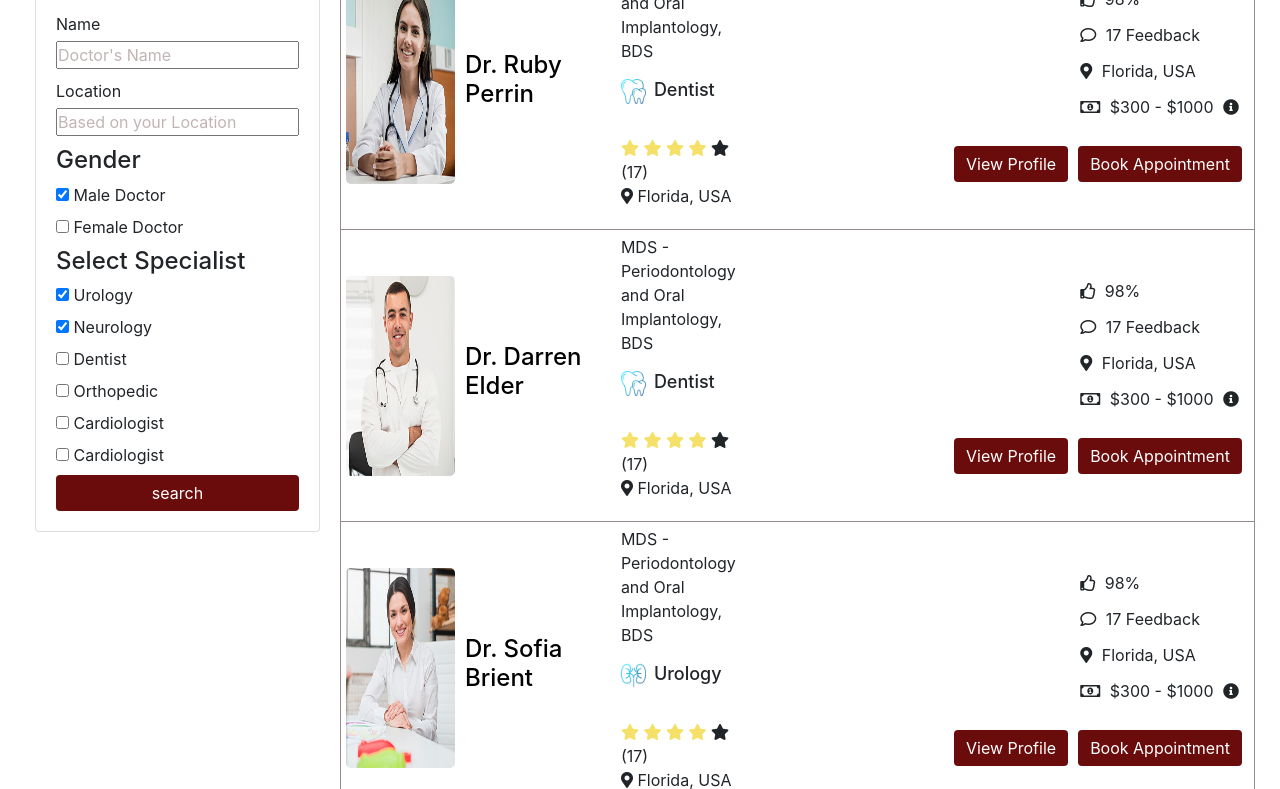
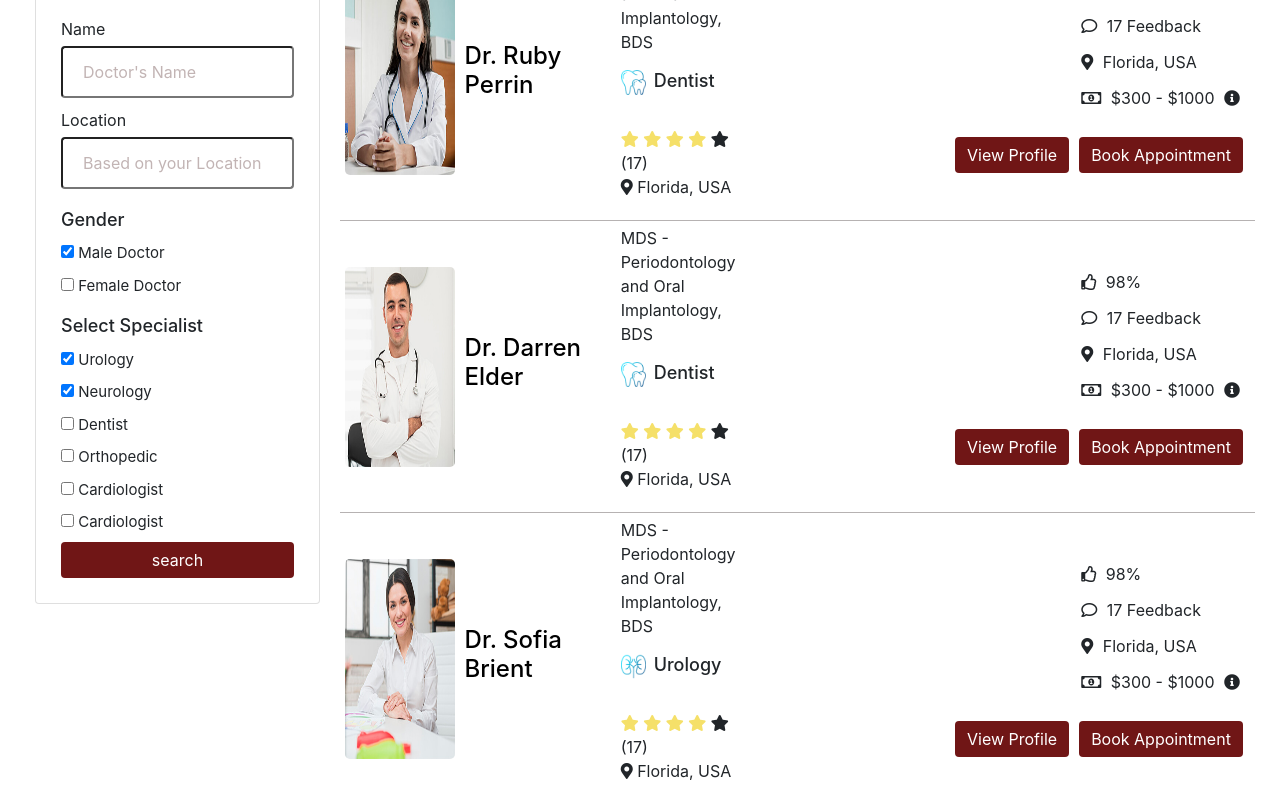
Before and after one commit to Geek-a-Byte/BD-Health, a plain HTML site: page findadoc2.html in a window 1280 px wide. Shown: the part 198-987 px from the top of the page. Drawn offline with nearby package versions, Linux system fonts and the light colour scheme.

Commit message:
prefinal2

```diff
--- a/findadoc2.html
+++ b/findadoc2.html
@@ -190,7 +190,7 @@
                                 <div>
                                     <p class="name_check" style="margin-bottom: 5px;">Location
                                     </p>
-                                    <input type="text" name="Name" style="margin-bottom:10px; width: 100%;" placeholder="Based on your Location">
+                                    <input type="text" style="margin-bottom:10px; width: 100%;" placeholder="Based on your Location">
                                 </div>
                                 <h4>Gender</h4>
                                 <div>
@@ -259,7 +259,6 @@
                             <table id="myTable">
 
                                 <tr>
-
                                           <div class="doc-info-left" style="display: flex;" >
                                             <td style="margin-right: 20px;">
                                             <div class="doctor-img">
--- a/js/main.js
+++ b/js/main.js
@@ -45,10 +45,8 @@
            password: patientpassword.value,
 
 
-
-
          });
-
+      //  window.alert("SignUp SuccessFul");
        window.location.reload()
 
   });
--- a/stylesheets/findADoc.css
+++ b/stylesheets/findADoc.css
@@ -4,16 +4,21 @@
 }
 
 table tr {
+  padding: 10px;
+  /*top right bottom left*/
   border-style: solid;
-  border-color: rgb(150, 137, 137);
-  border-width: 0.1px;
+  border-color: rgb(182, 178, 178);
+  border-width: 0px 0px 0.1rem 0px;
+  padding: 10px;
   overflow-x: hidden;
+  margin: 5px;
 }
+
 table td {
   padding: 5px;
 }
 table {
-  margin-top: 10px;
+  margin-top: 2px;
 }
 .content {
   margin: 125px 10px 10px 10px;
@@ -88,7 +93,12 @@ div.search-filter {
 }
 
 .btn-primary {
-  background-color: rgb(107, 12, 12);
+  background-color: rgb(112, 22, 22);
+  border: none;
+}
+
+.btn-primary:hover {
+  background-color: rgb(158, 77, 77);
   border: none;
 }
 
@@ -118,3 +128,22 @@ div.search-filter {
     width: 70.83333333%;
   }
 }
+.search-filter {
+  padding: 5px;
+}
+.filter-widget h4 {
+  font-size: 18px;
+  /*top right bottom left*/
+  margin: 10px 10px 10px 0px;
+}
+.custom_check {
+  font-size: 15px;
+}
+
+.search-filter input[type="text"] {
+  /* background-color: #4caf50; */
+  color: rgb(15, 14, 14);
+  padding: 12px 20px;
+  border-radius: 4px;
+  cursor: pointer;
+}
```
Also changed, not shown: index.html (+6 -0 lines).
